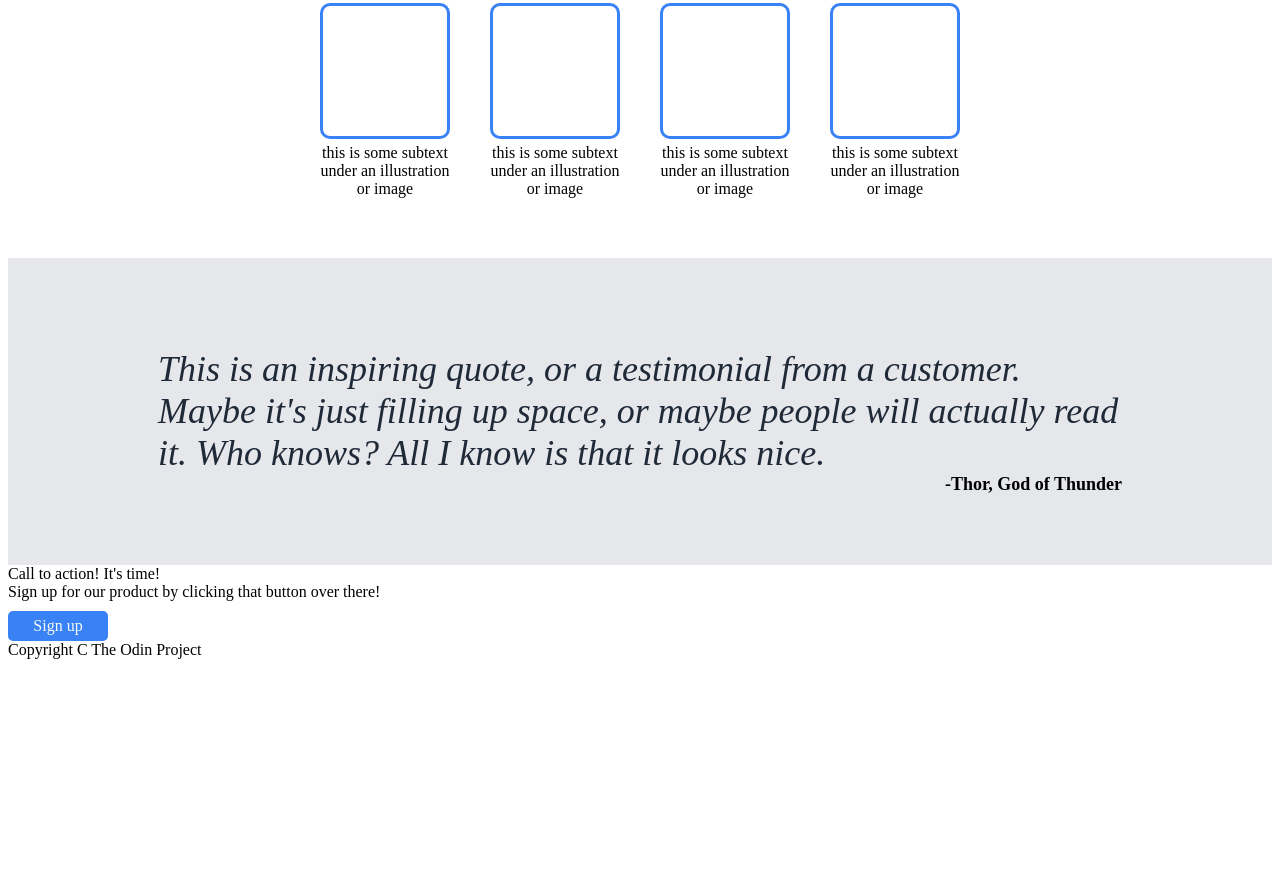
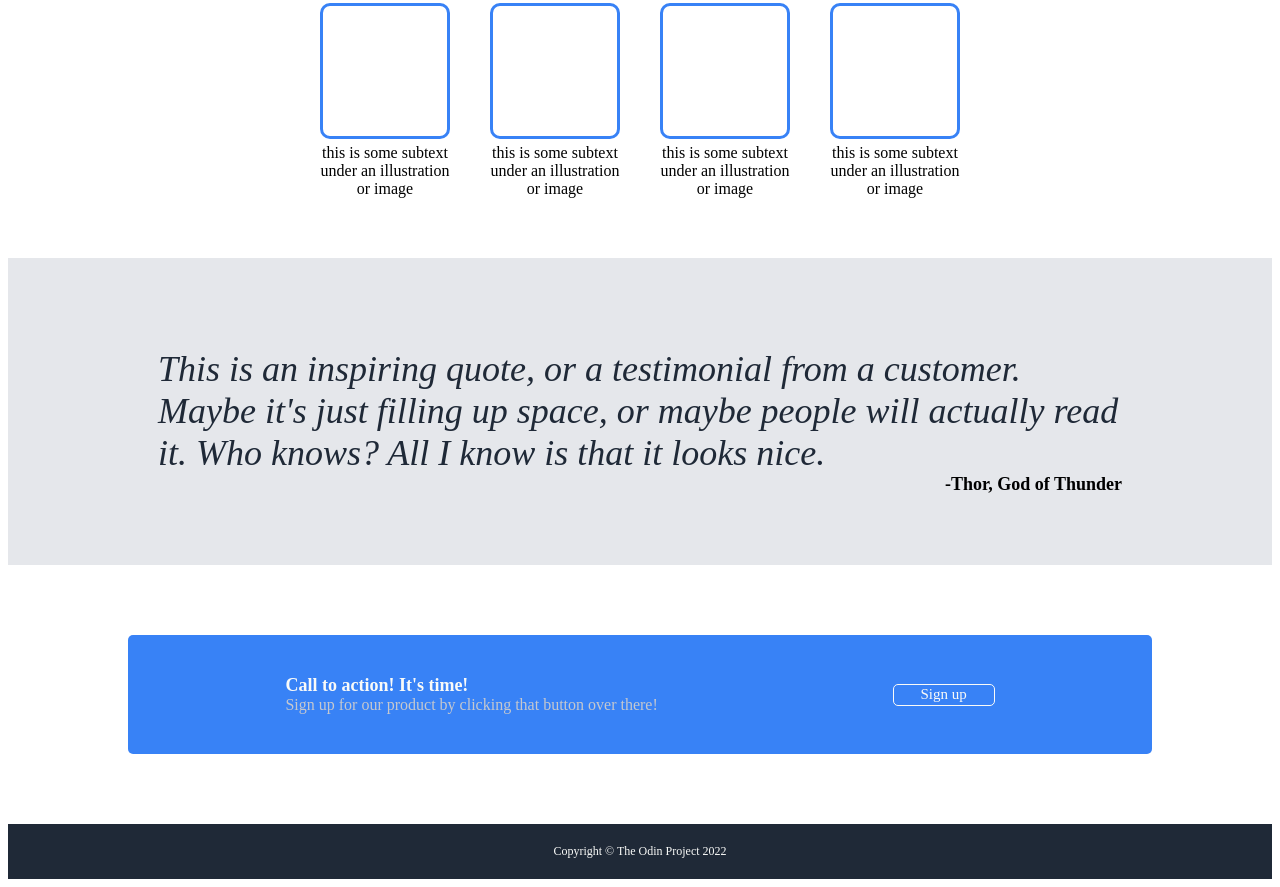
Before and after one commit to hansdav/landing-page, a plain HTML site: page index.html in a window 1280 px wide. Shown: the part 443-1330 px from the top of the page. Before the commit the page ends 1110 px from the top, so only its background shows below. Drawn offline with Linux system fonts and the light colour scheme.

Commit message:
finished

```diff
--- a/index.html
+++ b/index.html
@@ -48,9 +48,12 @@
     <div class="thor">-Thor, God of Thunder</div>
 </div>
 <div class="call-container">
-<div class="call-to-action">Call to action! It's time!<br>Sign up for our product by clicking that button over there!<br></div>
-<div class="modal">Sign up</div>
-<div class="footer">Copyright C The Odin Project</div>
+<div class="call-text">
+    <div class="call-main">Call to action! It's time!</div>
+    <div class="call-sub">Sign up for our product by clicking that button over there!</div>
 </div>
+<div class="modal-two">Sign up</div>
+</div>
+<div class="footer">Copyright &copy; The Odin Project 2022</div>
 </body>
 </html>
--- a/style.css
+++ b/style.css
@@ -134,3 +134,50 @@
     font-size: large;
     margin-bottom: 70px;
 }
+
+.call-container {
+    border-radius: 5px;
+    background-color: #3882F6;
+    display: flex;
+    justify-content: space-around;
+    align-items: center;
+    margin-top: 70px;
+    margin-bottom: 70px;
+    margin-right: 120px;
+    margin-left: 120px;
+    padding: 40px;
+}
+
+.call-main {
+    color: #F9FAF8;
+    font-weight: bold;
+    font-size: 18px;
+}
+
+.call-sub {
+    color:#c5c8cf
+}
+
+.modal-two {
+    color: #F9FAF8;
+    border-radius: 5px;
+    border-color: #F9FAF8;
+    border: 1px;
+    border-style: solid;
+    display: flex;
+    justify-content: center;
+    align-items: center;
+    font-size: 15px;
+    width: 100px;
+    height: 20px;
+}
+
+.footer {
+    background-color: #1F2937;
+    color: #F9FAF8;
+    display: flex;
+    justify-content: center;
+    padding-top: 20px;
+    padding-bottom: 20px;
+    font-size: 12px;
+}
```
